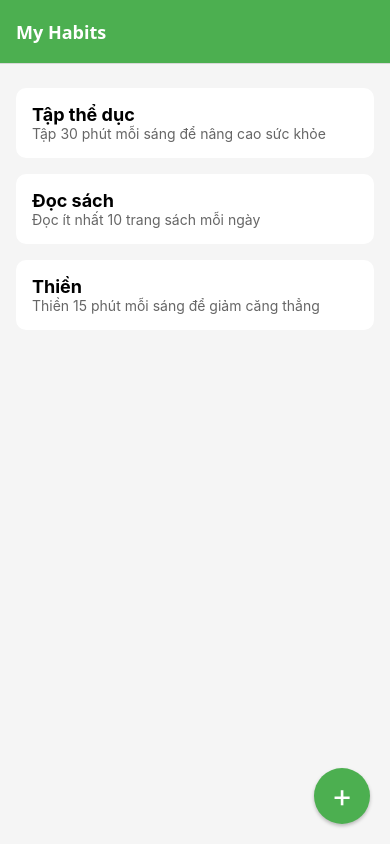
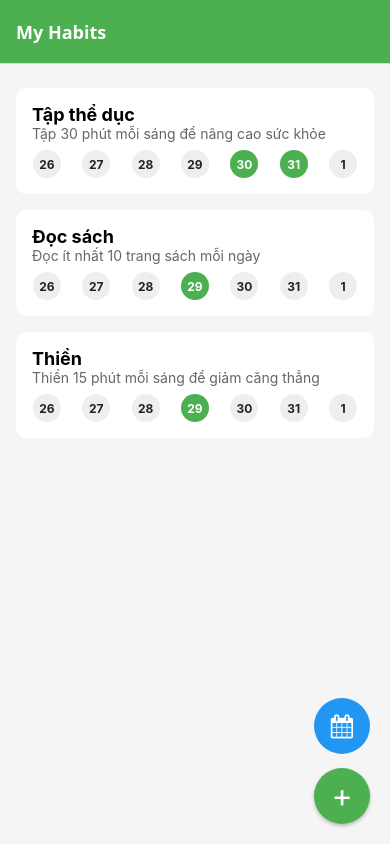
Before and after one commit to TrisDevel/habit-tracker-fe, a React Native app: screen /Home in a window 390 px wide. Built offline with nearby package versions, Linux system fonts and the light colour scheme.

Commit message:
update calender

```diff
--- a/package.json
+++ b/package.json
@@ -23,6 +23,7 @@
     "expo-status-bar": "~2.2.3",
     "react": "19.0.0",
     "react-native": "0.79.2",
+    "react-native-calendars": "^1.1263.0",
     "react-native-gesture-handler": "~2.24.0",
     "react-native-reanimated": "~3.17.4",
     "react-native-safe-area-context": "^5.4.0",
--- a/src/components/HabitCard.js
+++ b/src/components/HabitCard.js
@@ -1,11 +1,41 @@
 import React from "react";
 import { View, Text, StyleSheet, TouchableOpacity } from "react-native";
 
+const getLast7Days = () => {
+  const days = [];
+  const today = new Date();
+  for (let i = 6; i >= 0; i--) {
+    const d = new Date(today);
+    d.setDate(today.getDate() - i);
+    days.push(d.toISOString().split("T")[0]);
+  }
+  return days;
+};
 const HabitCard = ({ habit, onPress }) => {
+  const last7Days = getLast7Days();
+
   return (
     <TouchableOpacity style={styles.card} onPress={onPress}>
       <Text style={styles.title}>{habit.name}</Text>
       <Text style={styles.description}>{habit.description}</Text>
+      <View style={styles.calendarRow}>
+        {last7Days.map((date) => {
+          const completed = habit.completedDates?.includes(date);
+          return (
+            <View
+              key={date}
+              style={[
+                styles.dayCircle,
+                completed ? styles.dayCompleted : styles.dayNotCompleted,
+              ]}
+            >
+              <Text style={[styles.dayText, completed && { color: "#fff" }]}>
+                {new Date(date).getDate()}
+              </Text>
+            </View>
+          );
+        })}
+      </View>
     </TouchableOpacity>
   );
 };
@@ -27,6 +57,31 @@ const styles = StyleSheet.create({
     fontSize: 14,
     color: "#666",
   },
+  calendarRow: {
+    flexDirection: "row",
+    justifyContent: "space-between",
+    marginTop: 8,
+  },
+  dayCircle: {
+    width: 28,
+    height: 28,
+    borderRadius: 14,
+    justifyContent: "center",
+    alignItems: "center",
+    marginHorizontal: 1,
+  },
+  dayCompleted: {
+    backgroundColor: "#4CAF50",
+    color: "#fff",
+  },
+  dayNotCompleted: {
+    backgroundColor: "#eee",
+  },
+  dayText: {
+    color: "#222",
+    fontSize: 12,
+    fontWeight: "bold",
+  },
 });
 
 export default HabitCard;
--- /dev/null
+++ b/src/components/MiniCalenderWidget.js
@@ -0,0 +1,149 @@
+import { FontAwesome } from "@expo/vector-icons";
+import React, { useState } from "react";
+import {
+  View,
+  Text,
+  StyleSheet,
+  TouchableOpacity,
+  Modal,
+  FlatList,
+} from "react-native";
+import { Calendar } from "react-native-calendars";
+
+const MiniCalendarWidget = ({ habits }) => {
+  const [modalVisible, setModalVisible] = useState(false);
+  const [selectedDate, setSelectedDate] = useState(null);
+
+  // object đánh dấu ngày hoàn thành
+  const markedDates = {};
+  habits.forEach((habit) => {
+    habit.completedDates?.forEach((date) => {
+      if (!markedDates[date]) markedDates[date] = { marked: true, dots: [] };
+      markedDates[date].marked = true;
+      markedDates[date].dots.push({ color: "#4CAF50" });
+    });
+  });
+
+  // lấy danh sách hoàn thành
+  const getCompletedHabits = (date) => {
+    return habits.filter((habit) => habit.completedDates?.includes(date));
+  };
+
+  return (
+    <>
+      <TouchableOpacity
+        style={styles.fab}
+        onPress={() => setModalVisible(true)}
+      >
+        <FontAwesome name="calendar" size={24} color="white" />
+      </TouchableOpacity>
+      <Modal
+        visible={modalVisible}
+        animationType="slide"
+        transparent={true}
+        onRequestClose={() => setModalVisible(false)}
+      >
+        <View style={styles.modalOverlay}>
+          <View style={styles.modalContent}>
+            <Calendar
+              markedDates={markedDates}
+              markingType={"multi-dot"}
+              onDayPress={(day) => setSelectedDate(day.dateString)}
+            />
+            {selectedDate && (
+              <View style={styles.completedList}>
+                <Text style={styles.completedTitle}>
+                  Đã hoàn thành ngày {selectedDate}
+                </Text>
+                <FlatList
+                  data={getCompletedHabits(selectedDate)}
+                  keyExtractor={(item) => item.id.toString()}
+                  renderItem={({ item }) => {
+                    return (
+                      <Text style={styles.completedItem}>• {item.name}</Text>
+                    );
+                  }}
+                  ListEmptyComponent={
+                    <Text style={styles.noCompleted}>
+                      Chưa hoàn thành thói quen nào
+                    </Text>
+                  }
+                />
+              </View>
+            )}
+            <TouchableOpacity
+              style={styles.closeButton}
+              onPress={() => setModalVisible(false)}
+            >
+              <Text style={styles.closeButtonText}>Đóng</Text>
+            </TouchableOpacity>
+          </View>
+        </View>
+      </Modal>
+    </>
+  );
+};
+
+const styles = StyleSheet.create({
+  fab: {
+    position: "absolute",
+    right: 20,
+    bottom: 90,
+    width: 56,
+    height: 56,
+    borderRadius: 28,
+    backgroundColor: "#2196F3",
+    justifyContent: "center",
+    alignItems: "center",
+    elevation: 6,
+    zIndex: 100,
+  },
+  fabText: {
+    fontSize: 28,
+    color: "#fff",
+  },
+  modalOverlay: {
+    flex: 1,
+    backgroundColor: "rgba(0,0,0,0.3)",
+    justifyContent: "center",
+    alignItems: "center",
+  },
+  modalContent: {
+    backgroundColor: "#fff",
+    borderRadius: 16,
+    padding: 16,
+    width: "90%",
+    maxHeight: "80%",
+  },
+  completedList: {
+    marginTop: 16,
+    marginBottom: 8,
+  },
+  completedTitle: {
+    fontWeight: "bold",
+    marginBottom: 8,
+    fontSize: 16,
+  },
+  completedItem: {
+    fontSize: 15,
+    marginBottom: 4,
+  },
+  noCompleted: {
+    color: "#888",
+    fontStyle: "italic",
+  },
+  closeButton: {
+    marginTop: 10,
+    backgroundColor: "#4CAF50",
+    borderRadius: 8,
+    padding: 10,
+    alignItems: "center",
+  },
+  closeButtonText: {
+    color: "#fff",
+    fontWeight: "bold",
+    fontSize: 16,
+  },
+});
+
+export default MiniCalendarWidget;
--- a/src/screens/HomeScreen.js
+++ b/src/screens/HomeScreen.js
@@ -10,6 +10,7 @@ import {
 import { habitApi } from "../services/api";
 import HabitCard from "../components/HabitCard";
 import { getHabits } from "../utils/storage";
+import MiniCalendarWidget from "../components/MiniCalenderWidget";
 
 const HomeScreen = ({ navigation }) => {
   const [habits, setHabits] = useState([]);
@@ -76,6 +77,7 @@ const HomeScreen = ({ navigation }) => {
       >
         <Text style={styles.addButtonText}>+</Text>
       </TouchableOpacity>
+      <MiniCalendarWidget habits={habits} />
     </View>
   );
 };
```
Also changed, not shown: src/screens/HabitDetailScreen.js (+85 -64 lines), 1 other file (tests, documents, lock files or other folders).
